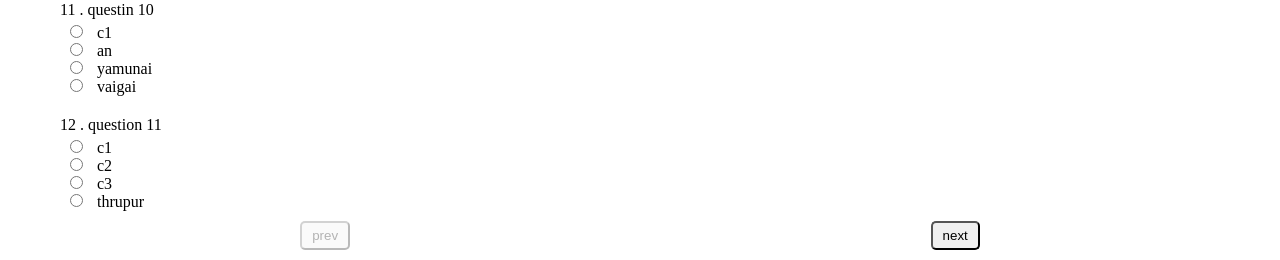
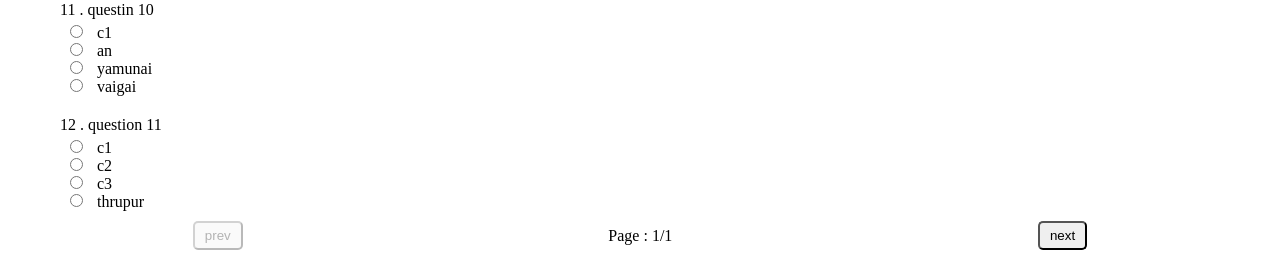
Before and after one commit to vvignesh1011/mcqTestDjango, a Django app: template mcq/templates/index.html in a window 1280 px wide. Shown: the part 1169-1429 px from the top of the page. Run offline with Django 4.2, Linux system fonts and the light colour scheme; data comes from the database, SQL or seed files in the repository; both versions use the stored data as it was after the commit; the template is opened without the code that fills it: values that come from a table or form of the project are taken from there, most other values are stand-ins (such as "Sample title", 1, 10 or a date in 2020).

Commit message:
page numbers added

```diff
--- a/mcq/templates/index.html
+++ b/mcq/templates/index.html
@@ -75,7 +75,10 @@
         />
         {%else%}
         <input type="submit" name="prev" value="prev" id="prev" />
-        {%endif%} {%if end %}
+        {%endif%}
+        <div>Page : {{page}}/{{totalPage}}</div>
+
+        {%if end %}
         <input type="submit" name="submit" value="submit" id="submit" />
         {% else%}
         <input type="submit" name="next" value="next" id="next" />
--- a/mcq/views.py
+++ b/mcq/views.py
@@ -49,12 +49,13 @@ def index(request):
     total = models.Question.objects.count()
     questions = models.Question.objects.order_by(sortby).values().all()[
         (page*10)-10:(page*10)]
-    end = page == math.ceil(total/10)
+    totalPage = math.ceil(total/10)
+    end = page == totalPage
     start = (page == 1)
     print(page, start, 'page')
     questions = mapwithAns(questions, testTaker, testId)
 
-    return render(request, "index.html", {'questions': questions, "page": page, 'end': end, 'start': start})
+    return render(request, "index.html", {'questions': questions, "page": page, 'totalPage': totalPage, 'end': end, 'start': start})
 
 
 def login(request):
```
Also changed, not shown: db.sqlite3.
